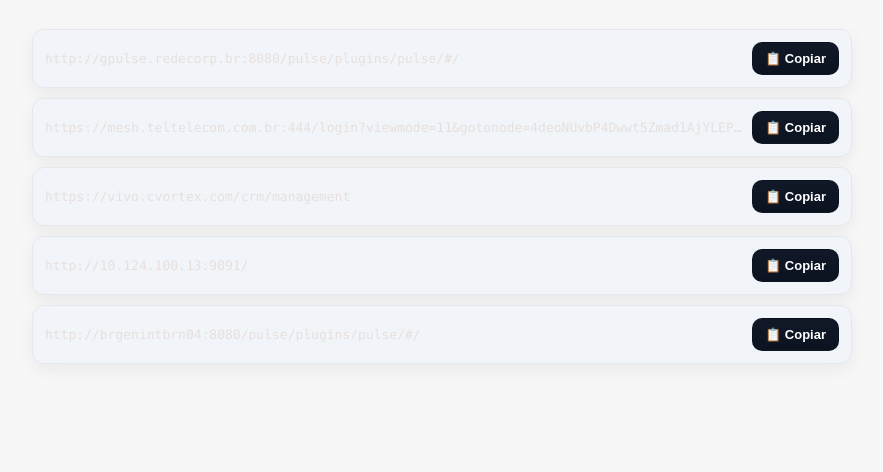
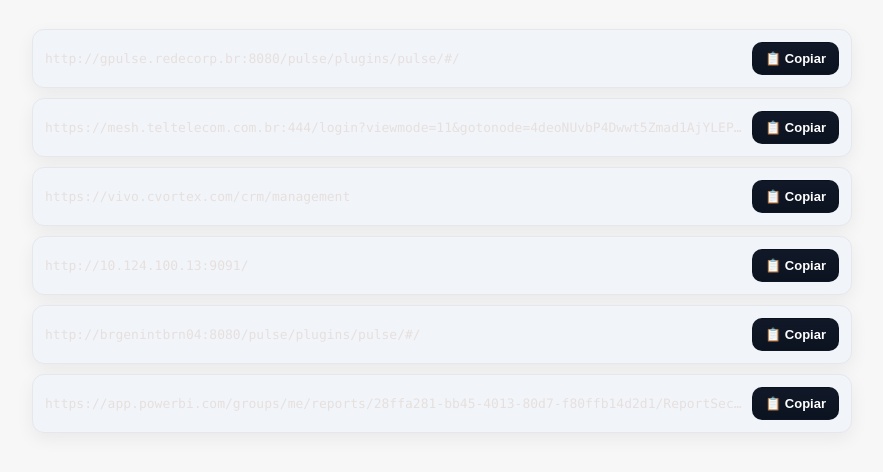
Before and after one commit to luizemanoelponce/luizemanoelponce, a React app: page public/index.html in a window 1280 px wide. Shown: the part 138-610 px from the top of the page, without its empty margins (198-1081 px from the left). Built offline with nearby package versions, Linux system fonts and the light colour scheme.

Commit message:
Update index.html
breguenights

```diff
--- a/public/index.html
+++ b/public/index.html
@@ -109,7 +109,8 @@
       "https://mesh.teltelecom.com.br:444/login?viewmode=11&gotonode=4deoNUvbP4Dwwt5Zmad1AjYLEPvELiFeeDyBmnwryJEZeQ49v$aani2oupxpdxnb",
       "https://vivo.cvortex.com/crm/management",
       "http://10.124.100.13:9091/",
-      "http://brgenintbrn04:8080/pulse/plugins/pulse/#/"
+      "http://brgenintbrn04:8080/pulse/plugins/pulse/#/",
+      "https://app.powerbi.com/groups/me/reports/28ffa281-bb45-4013-80d7-f80ffb14d2d1/ReportSection7d26351deae49f2a4c31?ctid=9744600e-3e04-492e-baa1-25ec245c6f10&openReportSource=ReportInvitation&experience=power-bi"
     ];
 
     const $ = (s, r=document)=> r.querySelector(s);
```
